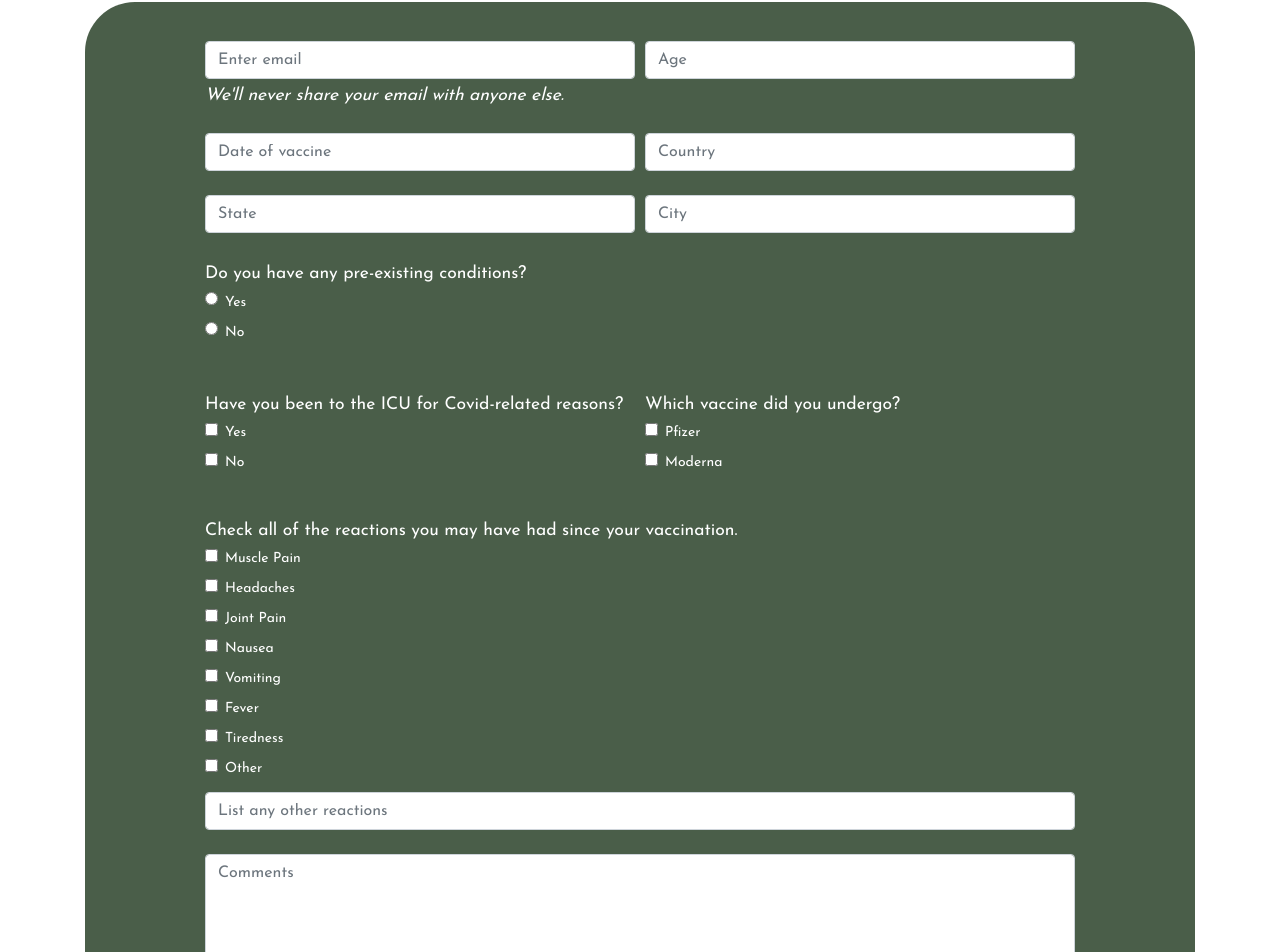
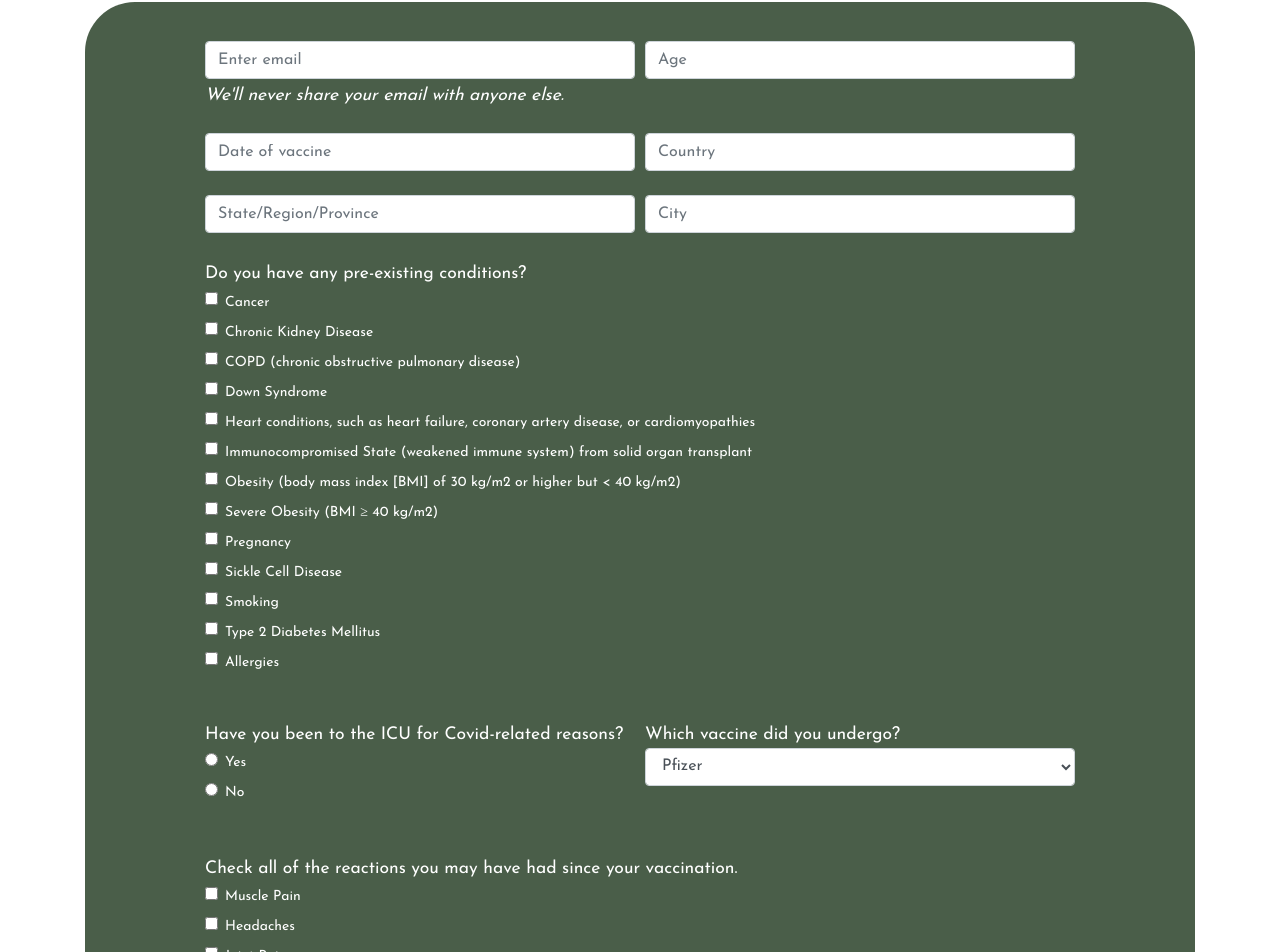
Before and after one commit to alanngo/covax19, a React (Create React App) app: page /writeReview in a window 1280 px wide. Shown: the part 355-1307 px from the top of the page. Built offline with nearby package versions, Linux system fonts and the light colour scheme.

Commit message:
Finalized Review Form
Finalized review form with CSS and Bootstrap

```diff
--- a/src/pages/reviewForm/WriteReview.jsx
+++ b/src/pages/reviewForm/WriteReview.jsx
@@ -48,7 +48,7 @@ const WriteReview = () =>
         <Form.Row className="mt-4">
 
           <Col>
-            <Form.Control type="text" placeholder="State" />
+            <Form.Control type="text" placeholder="State/Region/Province" />
           </Col>
 
           <Col>
@@ -75,21 +75,28 @@ const WriteReview = () =>
 
           <Col>
 
-            <Form.Group controlId="formBasicCheckbox">
+            <Form.Group controlId="controlSelect">
+              <Form.Text>Do you have any pre-existing conditions?</Form.Text>
 
-            <Form.Text className="formText">
-              Do you have any pre-existing conditions?
-            </Form.Text>
-
-              <Form.Check type="radio" className="check" label="Yes" />
-              <Form.Check type="radio" className="check" label="No" />
+              <Form.Check type="checkbox" className="check" label="Cancer" />
+              <Form.Check type="checkbox" className="check" label="Chronic Kidney Disease" />
+              <Form.Check type="checkbox" className="check" label="COPD (chronic obstructive pulmonary disease)" />
+              <Form.Check type="checkbox" className="check" label="Down Syndrome" />
+              <Form.Check type="checkbox" className="check" label="Heart conditions, such as heart failure, coronary artery disease, or cardiomyopathies" />
+              <Form.Check type="checkbox" className="check" label="Immunocompromised State (weakened immune system) from solid organ transplant" />
+              <Form.Check type="checkbox" className="check" label="Obesity (body mass index [BMI] of 30 kg/m2 or higher but < 40 kg/m2)" />
+              <Form.Check type="checkbox" className="check" label="Severe Obesity (BMI ≥ 40 kg/m2)" />
+              <Form.Check type="checkbox" className="check" label="Pregnancy" />
+              <Form.Check type="checkbox" className="check" label="Sickle Cell Disease" />
+              <Form.Check type="checkbox" className="check" label="Smoking" />
+              <Form.Check type="checkbox" className="check" label="Type 2 Diabetes Mellitus" />
+              <Form.Check type="checkbox" className="check" label="Allergies" />
 
             </Form.Group>
 
           </Col>
 
         </Form.Row>
-
 
         <Form.Row className="mt-4">
 
@@ -98,8 +105,10 @@ const WriteReview = () =>
             <Form.Text>
             Have you been to the ICU for Covid-related reasons?
             </Form.Text>
-              <Form.Check type="checkbox" className="check" label="Yes" />
-              <Form.Check type="checkbox" className="check" label="No" />
+
+              <Form.Check type="radio" className="check" name="condition" label="Yes"/>
+              <Form.Check type="radio" className="check" name="condition" label="No"/>
+
             </Form.Group>
           </Col>
 
@@ -108,8 +117,18 @@ const WriteReview = () =>
             <Form.Text>
             Which vaccine did you undergo?
             </Form.Text>
-              <Form.Check type="checkbox" className="check" label="Pfizer" />
-              <Form.Check type="checkbox" className="check" label="Moderna" />
+
+            <Form.Control as="select">
+              <option>Pfizer</option>
+              <option>Moderna</option>
+              <option>Johnson &amp; Johnson</option>
+              <option>Covishield</option>
+              <option>Covaxin</option>
+              <option>Sinovac</option>
+              <option>Sputnik V</option>
+            </Form.Control>
+
+            <br />
             </Form.Group>
           </Col>
 
```
